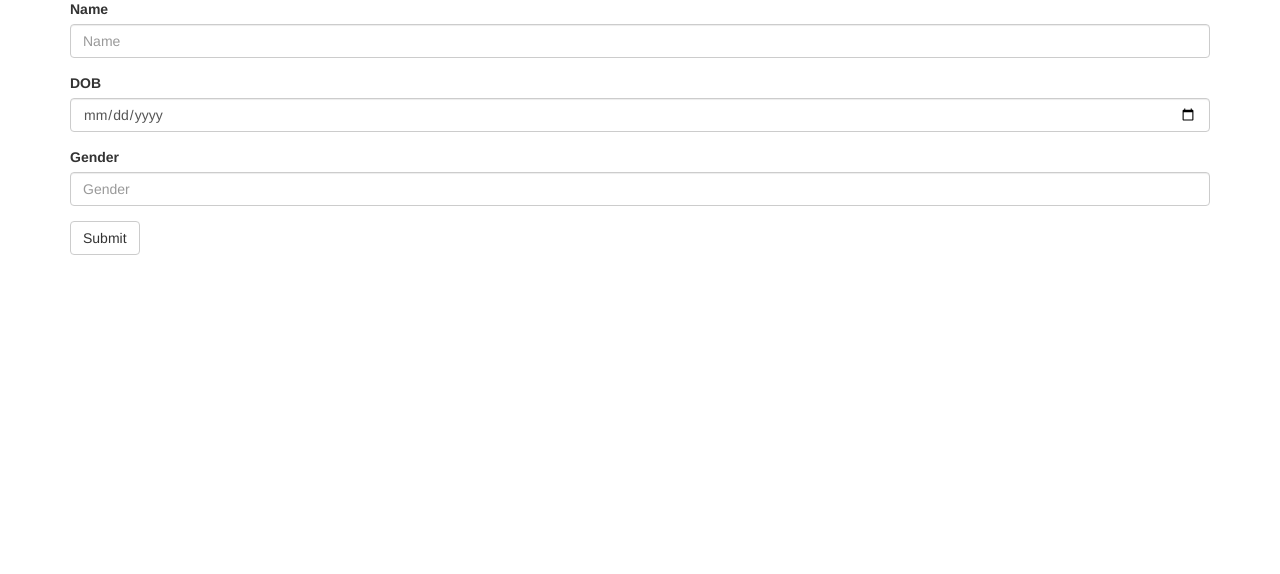
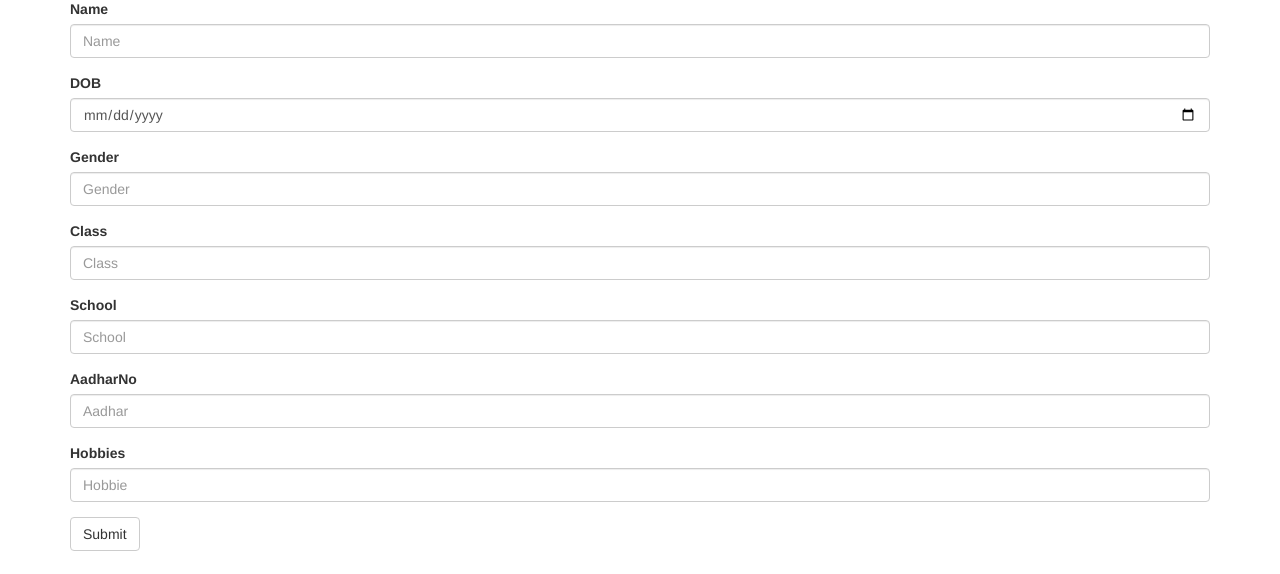
Before and after one commit to Bengaluru17/team-18, a PHP site: page /form.php in a window 1280 px wide. Shown: the part 226-800 px from the top of the page. Run offline with PHP 8.4, Linux system fonts and the light colour scheme.

Commit message:
minor changes in schema

```diff
--- a/form.php
+++ b/form.php
@@ -8,7 +8,12 @@ include("setup.php");
        $name = mysqli_real_escape_string($db,$_POST['name']);
        $dob = mysqli_real_escape_string($db,$_POST['dob']);
        $gender = mysqli_real_escape_string($db,$_POST['gender']);
-       $sql = "INSERT INTO staff(lid,name,dob,doj) values('','$name','$dob','')";
+       $class = mysqli_real_escape_string($db,$_POST['class']);
+       $school = mysqli_real_escape_string($db,$_POST['school']);
+       $aadhar = mysqli_real_escape_string($db,$_POST['aadhar']);
+       $hobbie= mysqli_real_escape_string($db,$_POST['hobbie']);
+
+       $sql = "INSERT INTO student(lid,name,dob,class,school,aadhar,gender,hobbies) values('','$name','$dob','$class','$school','$aadhar','$gender','$hobbie')";
            if(mysqli_query($db, $sql)) {
             echo "New record created successfully  ";
    }
@@ -40,6 +45,22 @@ include("setup.php");
       <label for="gender">Gender</label>
       <input required type="text" class="form-control" id="gender" placeholder="Gender" name="gender">
     </div>
+     <div class="form-group">
+      <label for="class">Class</label>
+      <input required type="text" class="form-control" id="class" placeholder="Class" name="class">
+    </div>
+     <div class="form-group">
+      <label for="school">School</label>
+      <input required type="text" class="form-control" id="name" placeholder="School" name="school">
+    </div>
+     <div class="form-group">
+      <label for="aadhar">AadharNo</label>
+      <input required type="text" class="form-control" id="name" placeholder="Aadhar" name="aadhar">
+    </div>
+     <div class="form-group">
+      <label for="hobbie">Hobbies</label>
+      <input required type="text" class="form-control" id="hobbie" placeholder="Hobbie" name="hobbie">
+    </div>
     <button type="submit" class="btn btn-default">Submit</button>
   </form>
 </div>
```
